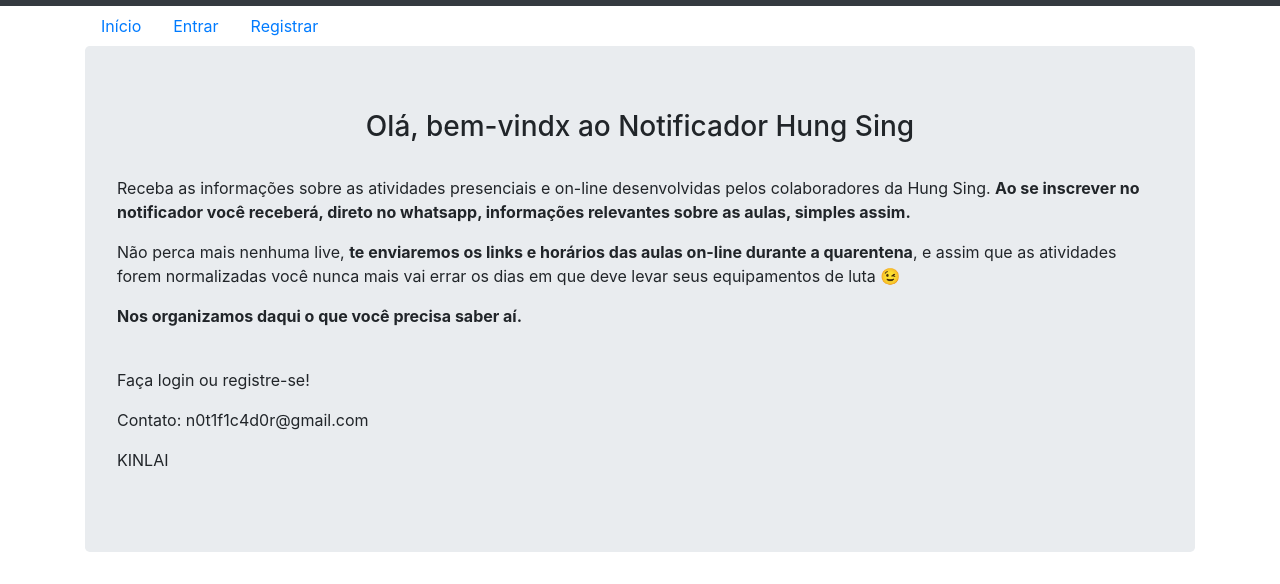
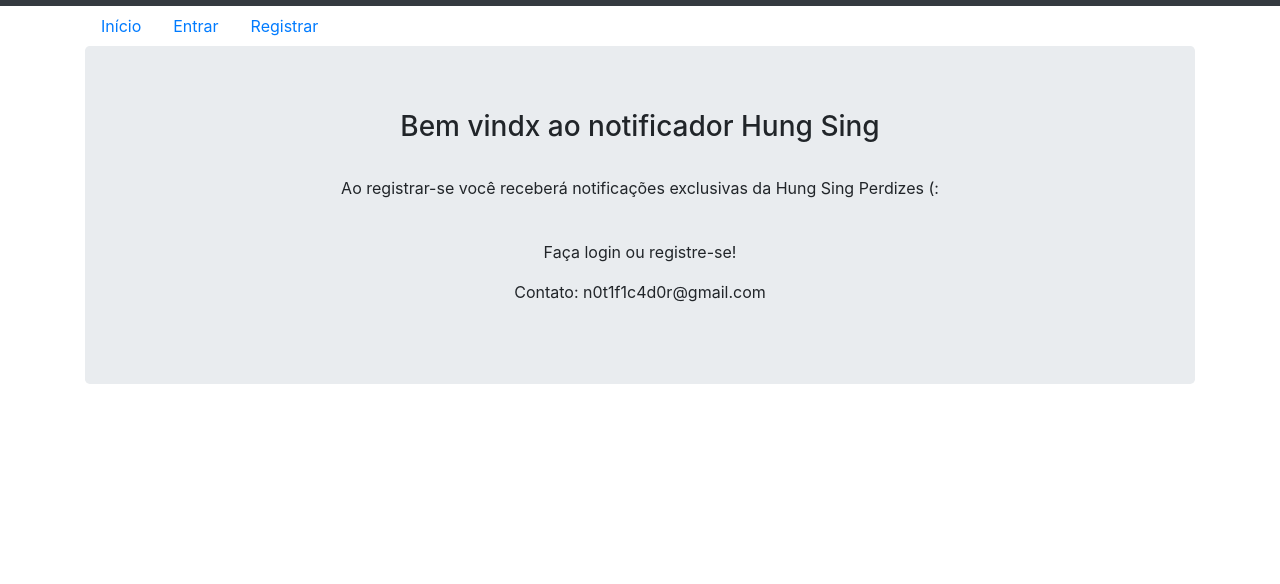
Before and after one commit to r4cs/hungsing-perdizes, a Flask app: page / in a window 1280 px wide. Shown: the part 328-912 px from the top of the page. After the commit the page ends 712 px from the top, so only its background shows below. Run offline with Flask 2, Linux system fonts and the light colour scheme; some libraries are stand-ins or nearby versions.

Commit message:
altered index content

```diff
--- a/notificador/templates/index.html
+++ b/notificador/templates/index.html
@@ -12,24 +12,23 @@
 
             {% else %}
 
-            <h3>Olá, bem-vindx ao Notificador Hung Sing</h3>
-            <br>
-            <p style="text-align:left;">Receba as informações sobre as atividades presenciais e on-line desenvolvidas pelos colaboradores da Hung Sing. <b>Ao se inscrever no notificador você receberá, direto no whatsapp, informações relevantes sobre as aulas, simples assim.</b></p>
-            <p style="text-align:left;">Não perca mais nenhuma live, <b>te enviaremos os links e horários das aulas on-line durante a quarentena</b>, e assim que as atividades forem normalizadas você nunca mais vai errar os dias em que deve levar seus equipamentos de luta 😉</p>
-            <p style="text-align:left;"><b>Nos organizamos daqui o que você precisa saber aí.</b></p>
-            <br>
-            <p style="text-align:left;">Faça login ou registre-se!</p>
-            <p style="text-align:left;">Contato: n0t1f1c4d0r@gmail.com</p>
-            <p style="text-align:left;">KINLAI</p>
+<!--            <h3>Olá, bem-vindx ao Notificador Hung Sing</h3>-->
+<!--            <br>-->
+<!--            <p style="text-align:left;">Receba as informações sobre as atividades presenciais e on-line desenvolvidas pelos colaboradores da Hung Sing. <b>Ao se inscrever no notificador você receberá, direto no whatsapp, informações relevantes sobre as aulas, simples assim.</b></p>-->
+<!--            <p style="text-align:left;">Não perca mais nenhuma live, <b>te enviaremos os links e horários das aulas on-line durante a quarentena</b>, e assim que as atividades forem normalizadas você nunca mais vai errar os dias em que deve levar seus equipamentos de luta 😉</p>-->
+<!--            <p style="text-align:left;"><b>Nos organizamos daqui o que você precisa saber aí.</b></p>-->
+<!--            <br>-->
+<!--            <p style="text-align:left;">Faça login ou registre-se!</p>-->
+<!--            <p style="text-align:left;">Contato: n0t1f1c4d0r@gmail.com</p>-->
+<!--            <p style="text-align:left;">KINLAI</p>-->
 
 
-<!--            <h3>Bem vindx ao notificador Hung Sing</h3>-->
-<!--            <br>-->
-<!--            <p>Ao registrar-se você receberá notificações referentes às aulas de luta, bem como quais equipamentos levar.-->
-<!--                <br> Chega de sofrência (:</p>-->
-<!--            <br>-->
-<!--            <p>Faça login ou registre-se!</p>-->
-<!--            <p>Contato: n0t1f1c4d0r@gmail.com</p>-->
+            <h3>Bem vindx ao notificador Hung Sing</h3>
+            <br>
+            <p>Ao registrar-se você receberá notificações exclusivas da Hung Sing Perdizes (: </p>
+            <br>
+            <p>Faça login ou registre-se!</p>
+            <p>Contato: n0t1f1c4d0r@gmail.com</p>
 
             {% endif %}
 
```
